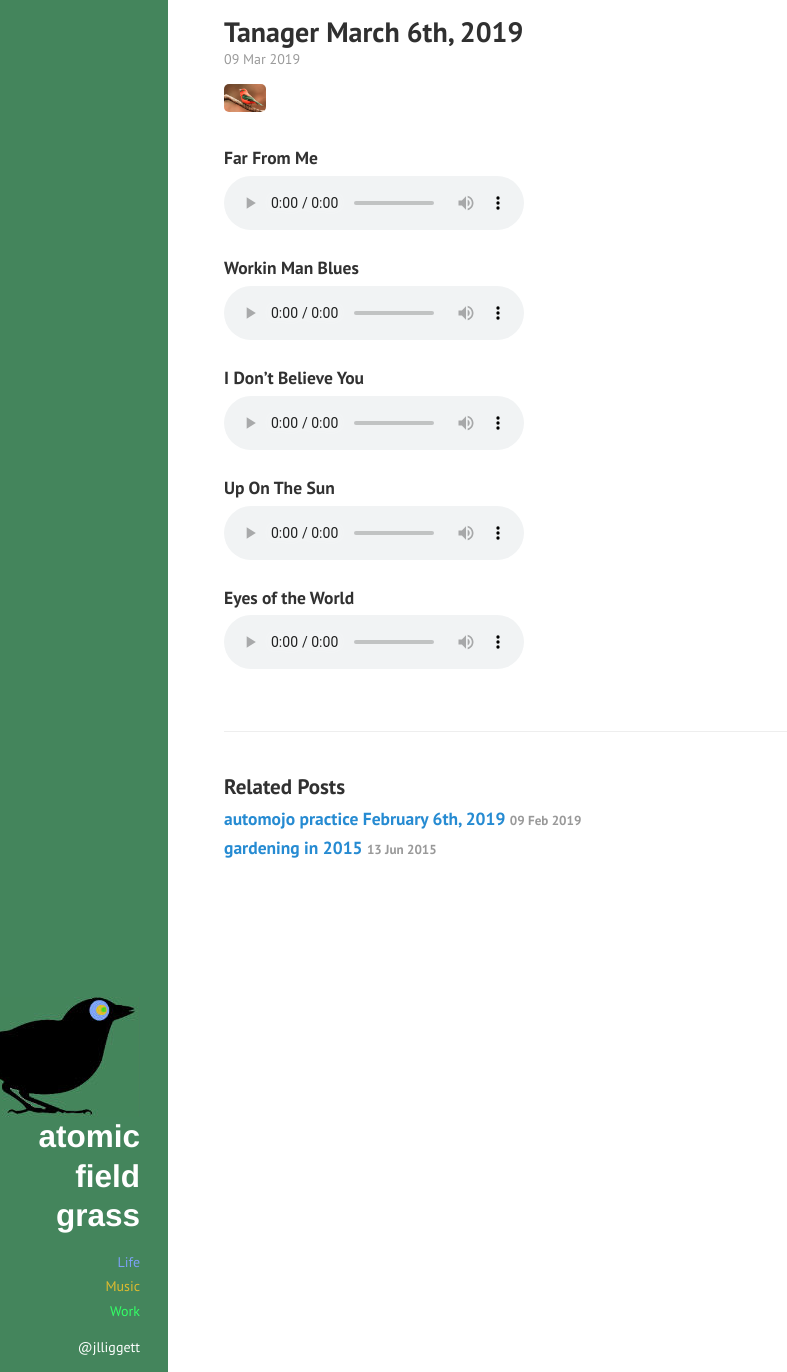
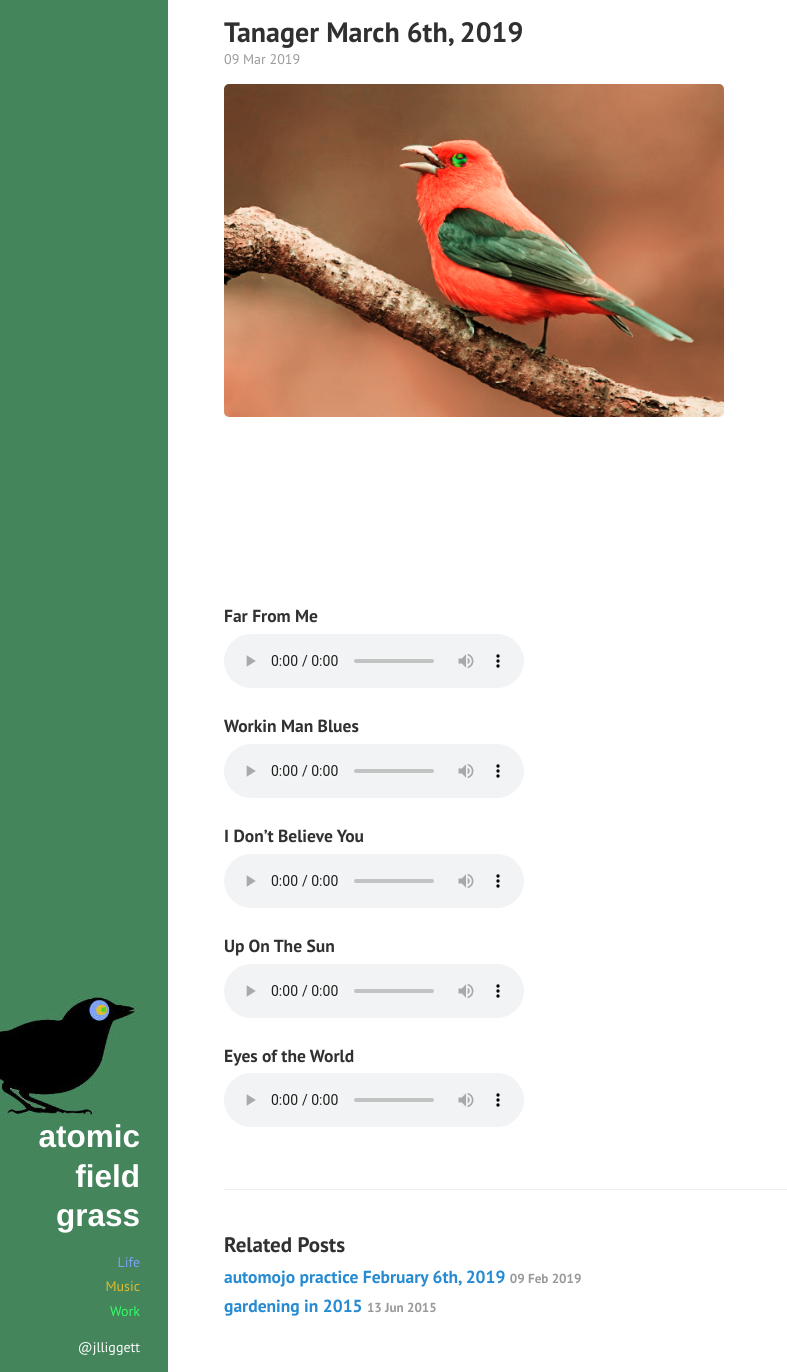
Before and after one commit to jliggett/___jliggett.github.io, a Jekyll site: the page built from _posts/2019-03-09-Tanager_practice_mar_6_2019.md, in a window 1280 px wide and 1372 px high. Shown: the whole window, without its empty margins (0-787 px from the left). Built offline with Jekyll 4.4.1, drawn with Linux system fonts in a browser that asks for light colours; nearby versions of some CDN libraries.

Commit message:
change image size

```diff
--- a/_posts/2019-03-09-Tanager_practice_mar_6_2019.md
+++ b/_posts/2019-03-09-Tanager_practice_mar_6_2019.md
@@ -4,7 +4,7 @@ title: Tanager March 6th, 2019
 tag: Music
 ---
 
-<div style="height:42px;width:42px">
+<div style="height:500px;width:500px">
   	<img src="/public/tanager.jpg">
 </div>
 
```
